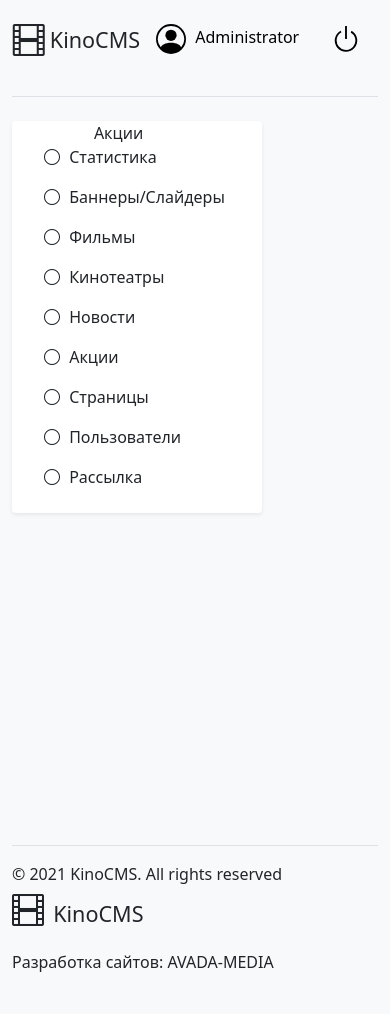
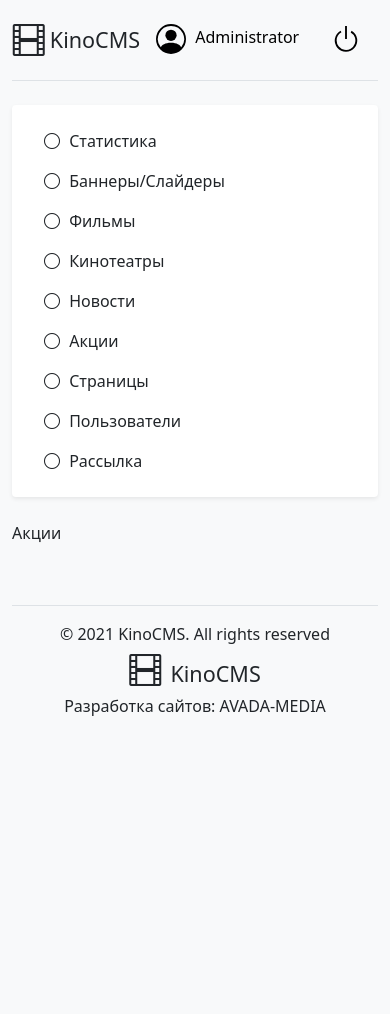
Before and after one commit to andreylaptiev/kinocms, a Django app: page /cms/actions/ in a window 390 px wide. After the commit the page ends 716 px from the top, so only its background shows below. Run offline with Django 3.2, Linux system fonts and the light colour scheme; the visitor is signed in with stand-in values (Sample User, id 1); some libraries are stand-ins or nearby versions.

Commit message:
Made page responsive for mobile devices. Some html structure improvements

```diff
--- a/kinocms/cms/templates/cms/layout.html
+++ b/kinocms/cms/templates/cms/layout.html
@@ -24,7 +24,6 @@
       body {
         background-color: #f8f9fa;
       }
-      .col-md-280 { width: 21%; }
     </style>
 </head>
 <body>
@@ -34,10 +33,10 @@
 		<header>
 			<div class="container">
 				<header class="d-flex flex-wrap justify-content-center py-3 mb-4 border-bottom">
-					<a href="{% url 'statistics' %}" class="d-flex align-items-center mb-3 mb-md-0 me-md-auto text-dark text-decoration-none">
-						<i class="bi bi-film" style="font-size: 2rem;"></i>
-						<span class="fs-4" style="margin-left: 5px;">KinoCMS</span>
-					</a>
+						<a href="{% url 'statistics' %}" class="d-flex align-items-center mb-md-0 me-md-auto text-dark text-decoration-none">
+							<i class="bi bi-film" style="font-size: 2rem;"></i>
+							<span class="fs-4" style="margin-left: 5px;">KinoCMS</span>
+						</a>
 
 					<!-- Admin Avatar -->
 					<ul class="nav nav-pills">
@@ -59,13 +58,13 @@
 		</header>
 
 		<!-- Page Content -->
-		<main style="min-height: 700px;">
+		<main style="min-height: 500px;">
 			<div class="container">
-    		<div class="row">
-        	<div class="col-md-3 col-md-280">
+    		<div class="row mb-4">
+        	<div class="col-md-auto justify-content-center">
 						<!-- Sidebar -->
 						<aside>
-							<div class="shadow-sm p-3 mb-5 bg-body rounded d-flex flex-column flex-shrink-0 p-3 bg-light" style="width: 250px;">
+							<div class="shadow-sm p-3 mb-4 bg-body rounded d-flex flex-column flex-shrink-0 p-3 bg-light">
 								<ul class="nav nav-pills flex-column mb-auto">
 
 									{% for page in sidebar_pages %}
@@ -97,10 +96,10 @@
 		<!-- Footer -->
 		<footer>
 			<div class="container">
-				<footer class="d-flex flex-wrap justify-content-between align-items-center py-3 my-4 border-top">
+				<footer class="d-flex flex-wrap justify-content-center align-items-center py-3 border-top">
 					<p class="col-md-4 mb-0">&copy; 2021 KinoCMS. All rights reserved</p>
 
-					<div class="col-md-4 d-flex align-items-center justify-content-center mb-3 mb-md-0 me-md-auto">
+					<div class="col-md-4 d-flex align-items-center justify-content-center mb-md-0 me-md-auto">
 						<a href="#" class="link-dark text-decoration-none">
 							<i class="bi bi-film" style="font-size: 2rem;"></i>
 							<span class="fs-4" style="margin-left: 5px;">KinoCMS</span>
```
